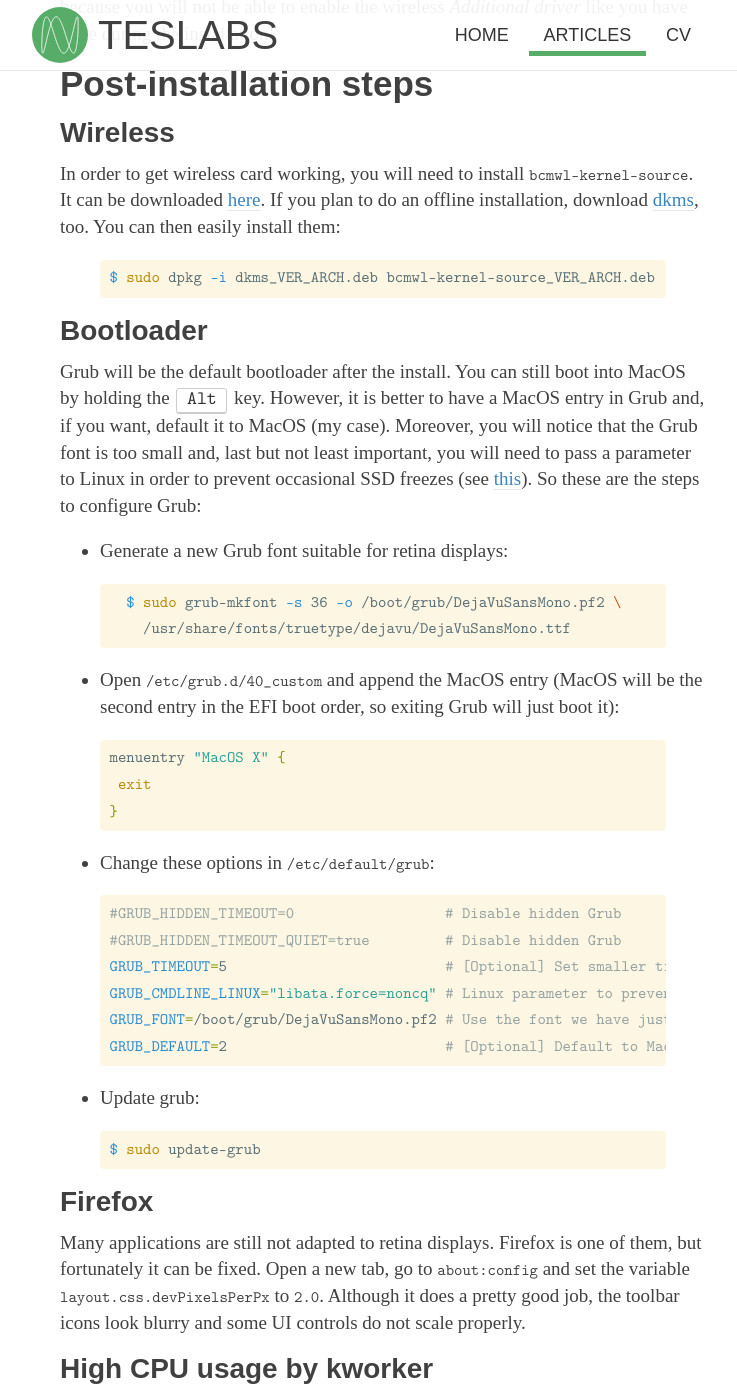
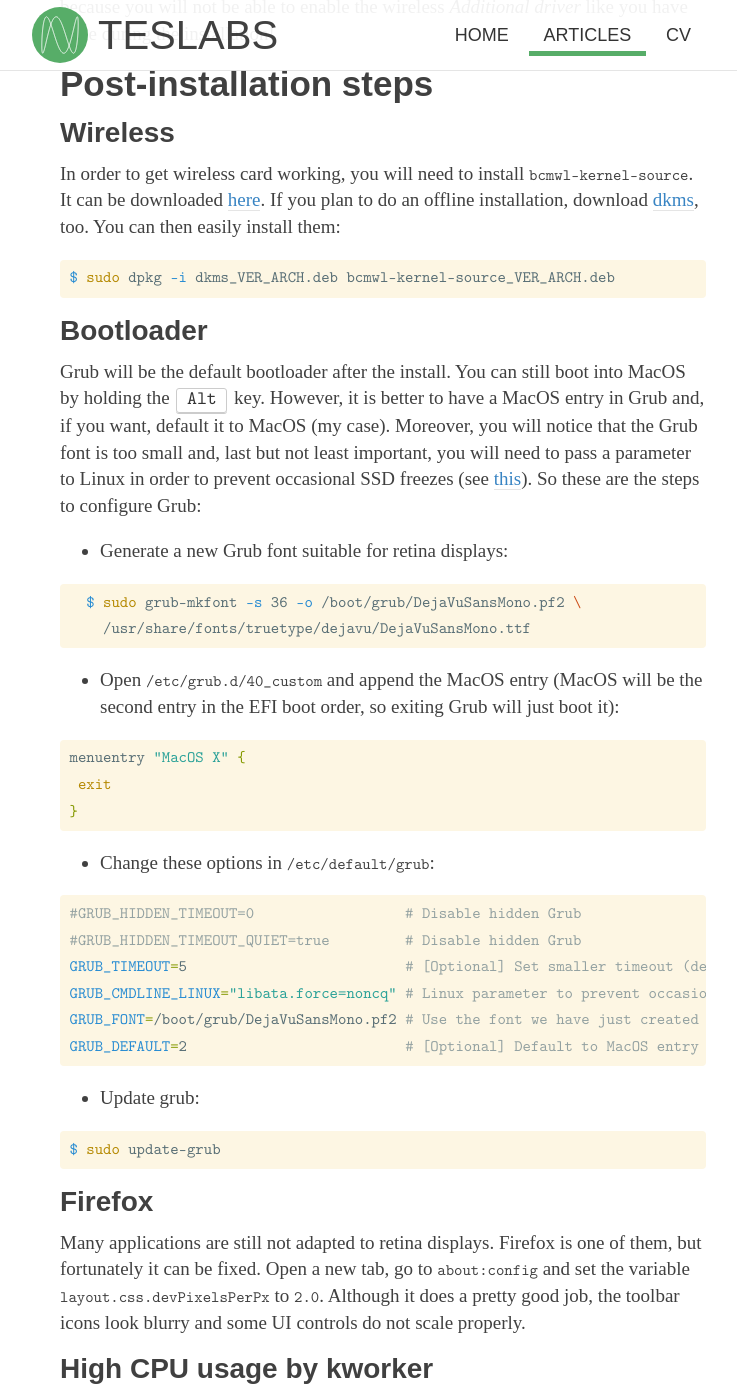
Before and after one commit to gmarull/gmarull.github.io, a Jekyll site: the page built from _posts/2015-04-20-ubuntu-15-04-mbp-11-2.md, in a window 1280 px wide and 1400 px high, scrolled down 2257 px. Shown: the whole window, without its empty margins (257-994 px from the left). Built offline with Jekyll 4.4.1, drawn with Linux system fonts in a browser that asks for light colours; formulas are drawn with MathJax 3; comment, search, counter and statistics services are not loaded.

Commit message:
make iframe margin 'none'

```diff
--- a/assets/css/style.css
+++ b/assets/css/style.css
@@ -279,6 +279,9 @@
   border-top: rgba(0, 0, 0, 0.05) 1px solid;
 }
 
+iframe {
+  border: none;
+}
 
 /**
  * 2. Grid
@@ -789,6 +792,7 @@
 
 /* Syntax */
 .highlight {
+  margin: 0;
   border-radius: 4px;
 }
 
```
Also changed, not shown: assets/css/style.min.css.
